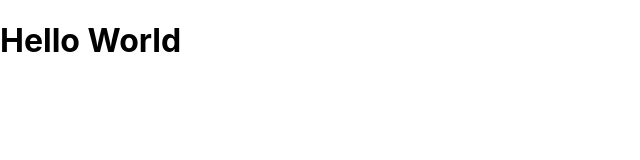
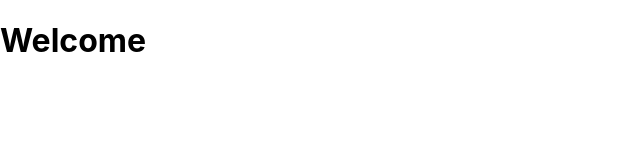
Before and after one commit to codrelphi/reactjsApps, a React (Create React App) app in the folder todolist-app/: page / in a window 1280 px wide. Shown: the top 160 px of the page, without its empty margins (0-640 px from the left). Built offline with nearby package versions, Linux system fonts and the light colour scheme; the HTML template or start-up script is replaced by a standard one.

Commit message:
use the component Welcome inside the component App

```diff
--- a/todolist-app/src/App.js
+++ b/todolist-app/src/App.js
@@ -1,4 +1,5 @@
 import React, {Component} from 'react';
+import Welcome from './Welcome';
 import logo from './logo.svg';
 import './App.css';
 
@@ -6,11 +7,7 @@ import './App.css';
 class App extends Component {
 
   render() {
-    return (
-      <div>
-        <h1>Hello World</h1>
-      </div>
-    );
+    return <Welcome />;
   }
 }
 
```
